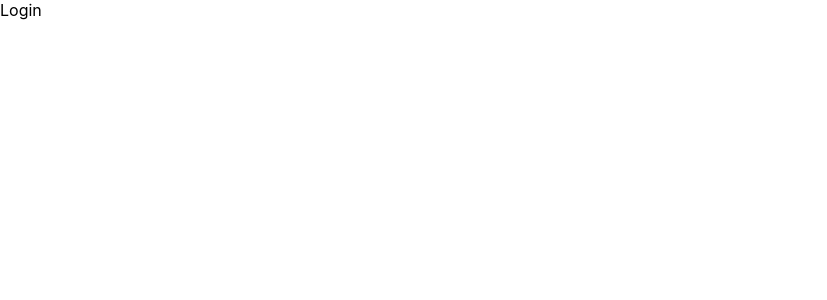
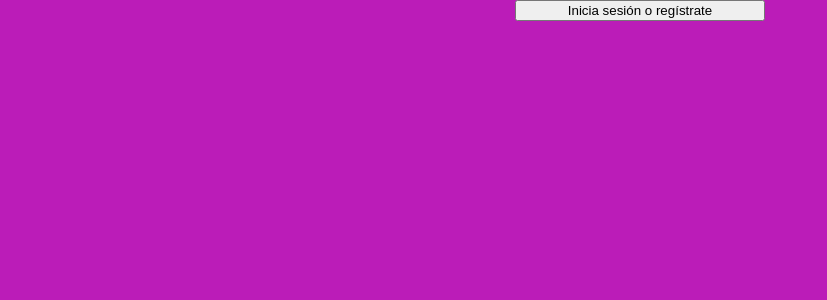
Before and after one commit to algch/orbquesta-fe, a React (Create React App) app in the folder orb-fe/: page / in a window 1280 px wide. Shown: the top 300 px of the page, without its empty margins (0-827 px from the left). Built offline with nearby package versions, Linux system fonts and the light colour scheme.

Commit message:
add login screen

```diff
--- a/orb-fe/package.json
+++ b/orb-fe/package.json
@@ -9,6 +9,7 @@
     "node-sass": "^4.14.1",
     "react": "^17.0.0",
     "react-dom": "^17.0.0",
+    "react-router-dom": "^5.2.0",
     "react-scripts": "3.4.4",
     "tone": "^14.7.58"
   },
--- a/orb-fe/src/App.scss
+++ b/orb-fe/src/App.scss
@@ -1,36 +1,6 @@
 @font-face {
   font-family: 'Metdemo';
   src: local('Metdemo'), url('./fonts/Metdemo.ttf') format('truetype');
-}
-
-.App {
-  text-align: center;
-}
-
-.App-logo {
-  height: 40vmin;
-  pointer-events: none;
-}
-
-@media (prefers-reduced-motion: no-preference) {
-  .App-logo {
-    animation: App-logo-spin infinite 20s linear;
-  }
-}
-
-.App-header {
-  background-color: #282c34;
-  min-height: 100vh;
-  display: flex;
-  flex-direction: column;
-  align-items: center;
-  justify-content: center;
-  font-size: calc(10px + 2vmin);
-  color: white;
-}
-
-.App-link {
-  color: #61dafb;
 }
 
 .rythmic-dictation--container {
@@ -52,11 +22,26 @@
   }
 }
 
-@keyframes App-logo-spin {
-  from {
-    transform: rotate(0deg);
+.login {
+  &--container {
+    background: #bb1cb8;
+    position: absolute;
+    display: flex;
+    flex-direction: column;
+    width: 100%;
+    height: 100%
   }
-  to {
-    transform: rotate(360deg);
+
+  &__input {
+    align-self: center;
+  }
+
+  &__link {
+    align-self: center;
+  }
+
+  &__button {
+    align-self: center;
+    width: 250px;
   }
 }
--- a/orb-fe/src/scenes/Login.js
+++ b/orb-fe/src/scenes/Login.js
@@ -2,11 +2,43 @@ import React, { useState } from 'react';
 import { Link } from 'react-router-dom';
 
 function Login() {
+  const [buttonclicked, setButtonClicked] = useState(false);
+
+  const getSessionContent = () => {
+    if (buttonclicked) {
+      return (
+        <React.Fragment>
+          <div className="login__input">
+            <label for="username">Username{' '}</label>
+            <input id="username" type="text" />
+          </div>
+          <div className="login__input">
+            <label for="password">Password{' '}</label>
+            <input id="password" type="password" />
+          </div>
+          <div className="login__link">
+            <Link to="/exercises">
+              Iniciar sesión
+            </Link>
+          </div>
+        </React.Fragment>
+      );
+    }
+
     return (
-        <div>
-            Login
-        </ div>
+      <React.Fragment>
+        <button className="login__button" onClick={() => setButtonClicked(true)}>
+          Inicia sesión o regístrate
+        </button>
+      </React.Fragment>
     );
+  };
+
+  return (
+      <div className="login--container">
+          {getSessionContent()}
+      </ div>
+  );
 
 }
 
--- a/orb-fe/src/scenes/RythmicDictation.js
+++ b/orb-fe/src/scenes/RythmicDictation.js
@@ -26,20 +26,34 @@ function RythmicDictation() {
     };
 
     const playNotes = () => {
+        const noteValues = [];
         let noteTime = new Tone.Time(0);
         const notes = exerciseNotes.map(note => {
             let prevNoteTime = noteTime;
-            noteTime += Tone.Time(`${note}n`);
+            const noteValue = `${note}n`;
+            noteTime += Tone.Time(noteValue);
+            noteValues.push(noteValue);
             return [prevNoteTime, "C4"];
         });
 
         var part = new Tone.Part(function(time, pitch){
-            synth.triggerAttackRelease(pitch, "8n", time);
+            const noteValue = noteValues.shift();
+            synth.triggerAttackRelease(pitch, noteValue, time);
         }, notes);
 
         part.start();
         Tone.Transport.start();
     };
+
+    const deleteLastNote = () => {
+        if (!exerciseNotes.length) {
+            return;
+        }
+
+        const newExerciseNotes = [...exerciseNotes];
+        newExerciseNotes.pop();
+        setExcerciseNotes(newExerciseNotes);
+    }
 
     const printNotes = () => {
         return "VB%" + exerciseNotes.map((note) => value2Note[note] || "").join('%');
@@ -65,7 +79,10 @@ function RythmicDictation() {
             </button>
         </div>
         <div>
-            <button onClick={() => playNotes()}>
+            <button onClick={deleteLastNote}>
+                Borrar última nota
+            </button>
+            <button onClick={playNotes}>
                 prueba de sonido
             </button>
         </div>
```
Also changed, not shown: 1 other file (tests, documents, lock files or other folders).
